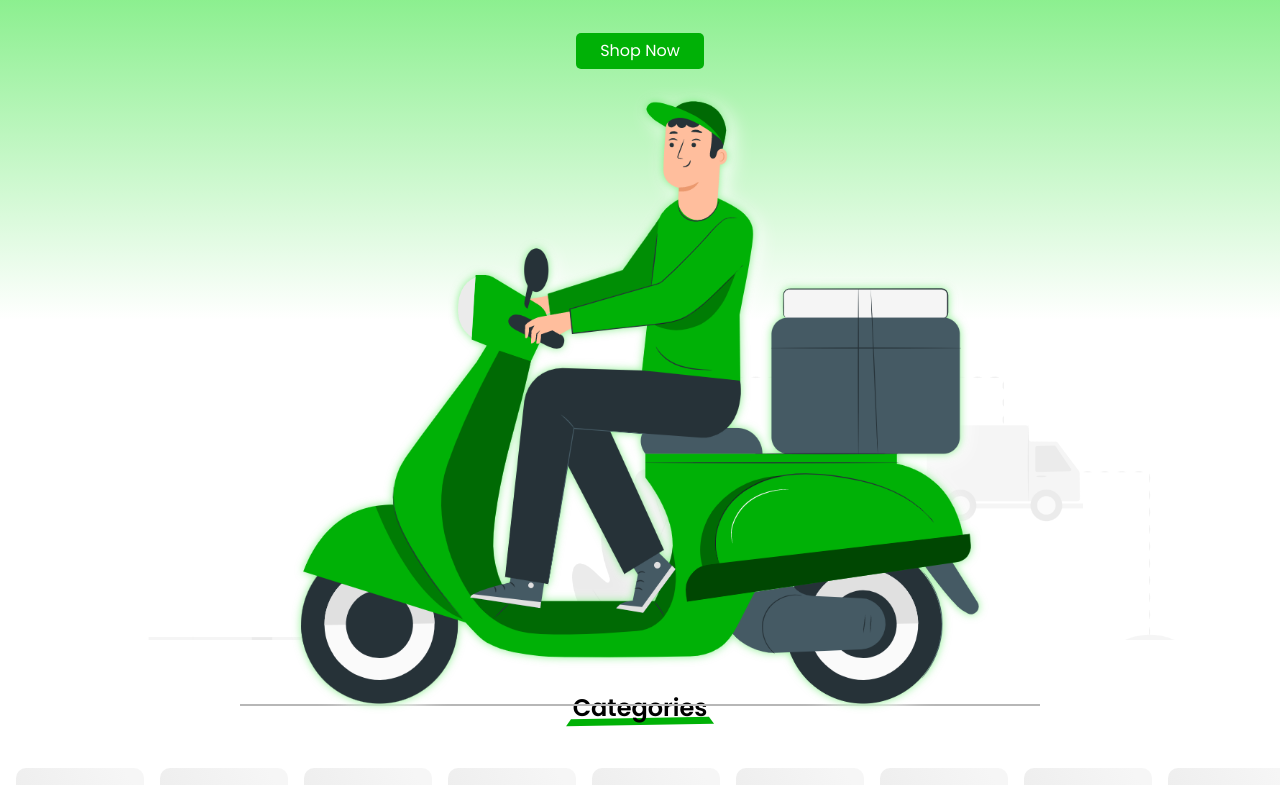
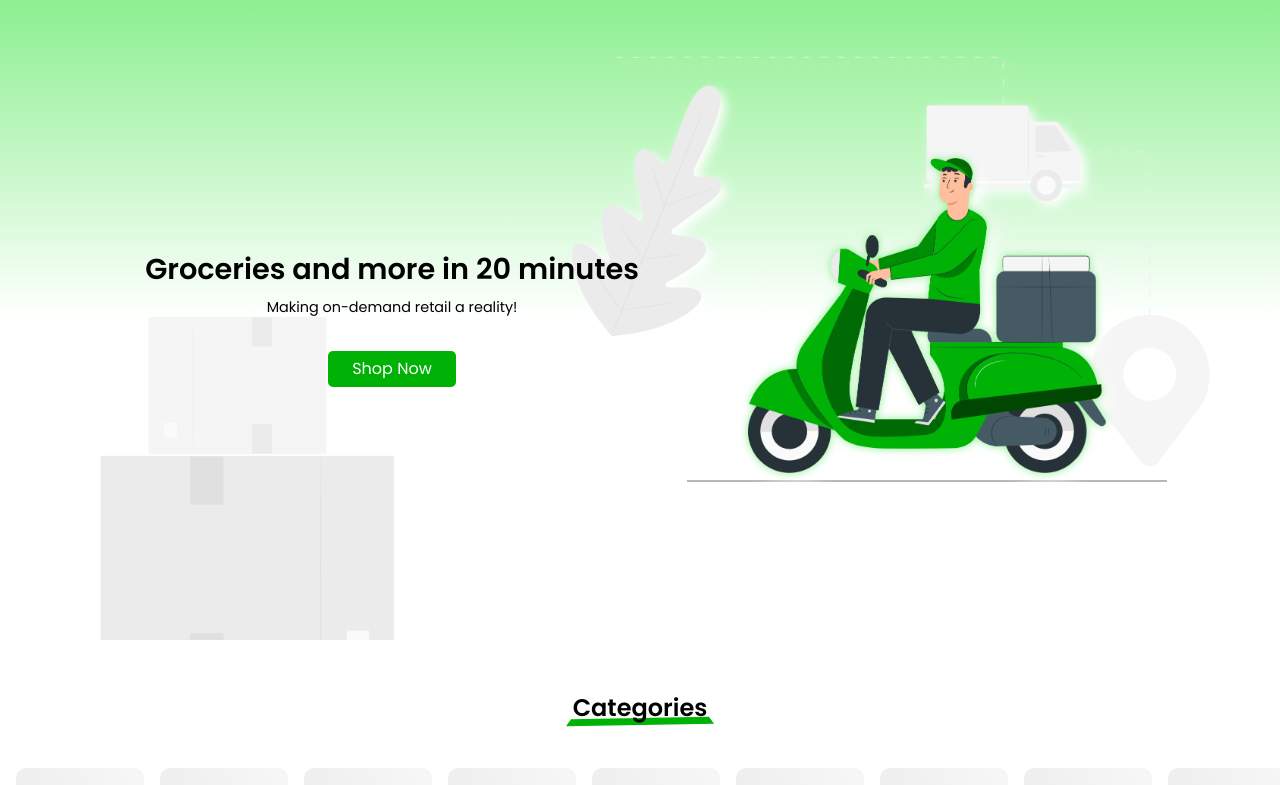
Before and after one commit to Olaf0926/Rabbit-Mart, a React (Create React App) app in the folder client/: page / in a window 1280 px wide. Shown: the top 785 px of the page. Built offline with nearby package versions, Linux system fonts and the light colour scheme.

Commit message:
added screen support to page hero

```diff
--- a/client/src/pages/home/Home.js
+++ b/client/src/pages/home/Home.js
@@ -26,9 +26,11 @@ const Home = () => {
     return (
         <div className={styles['wrapper']}>
             <div className={styles['hero']}>
-                <h1>Groceries and more in <span>20</span> minutes</h1>
-                <p>Making on-demand retail a reality!</p>
-                <Link className={'btn1'} to={'products'}>Shop Now</Link>
+                <div className={styles['hero-text']}>
+                    <h1>Groceries and more in <span>20</span> minutes</h1>
+                    <p>Making on-demand retail a reality!</p>
+                    <Link className={'btn1'} to={'products'}>Shop Now</Link>
+                </div>
                 <div className={styles['delivery']}>
                     <img src={DeliveryImg} alt={'Delivery'}/>
                 </div>
--- a/client/src/pages/home/home.module.css
+++ b/client/src/pages/home/home.module.css
@@ -4,15 +4,18 @@
 }
 
 .hero {
-    position: relative;
+    height: 80vh;
+    background: linear-gradient(180deg, var(--PRIMARY_ALPHA_50) 0%, white 50%);
+}
+
+.hero, .hero-text {
     display: flex;
     flex-direction: column;
     align-items: center;
     justify-content: center;
     padding: 2em;
     gap: 2em;
-    height: 80vh;
-    background: linear-gradient(180deg, var(--PRIMARY_ALPHA_50) 0%, white 50%);
+    position: relative;
 }
 
 .hero > * {
@@ -53,7 +56,7 @@
 }
 
 .delivery {
-    width: min(80%, 50em);
+    width: 80%;
     padding: 0 5%;
     border-bottom: 2px solid #b7b7b7;
 }
@@ -132,12 +135,29 @@
     .products-wrapper {
         grid-auto-columns: calc(100% / 3.4);
     }
+
+    .delivery {
+        width: 20em;
+    }
 }
 
 /* Laptop Support */
 @media screen and (min-width: 1024px) {
     .products-wrapper {
         grid-auto-columns: 1fr
+    }
+
+    .hero {
+        flex-direction: row;
+        gap: 1em;
+    }
+
+    .hero:after {
+        background-position: 0 -20em;
+    }
+
+    .delivery {
+        width: 30em;
     }
 }
 
```
